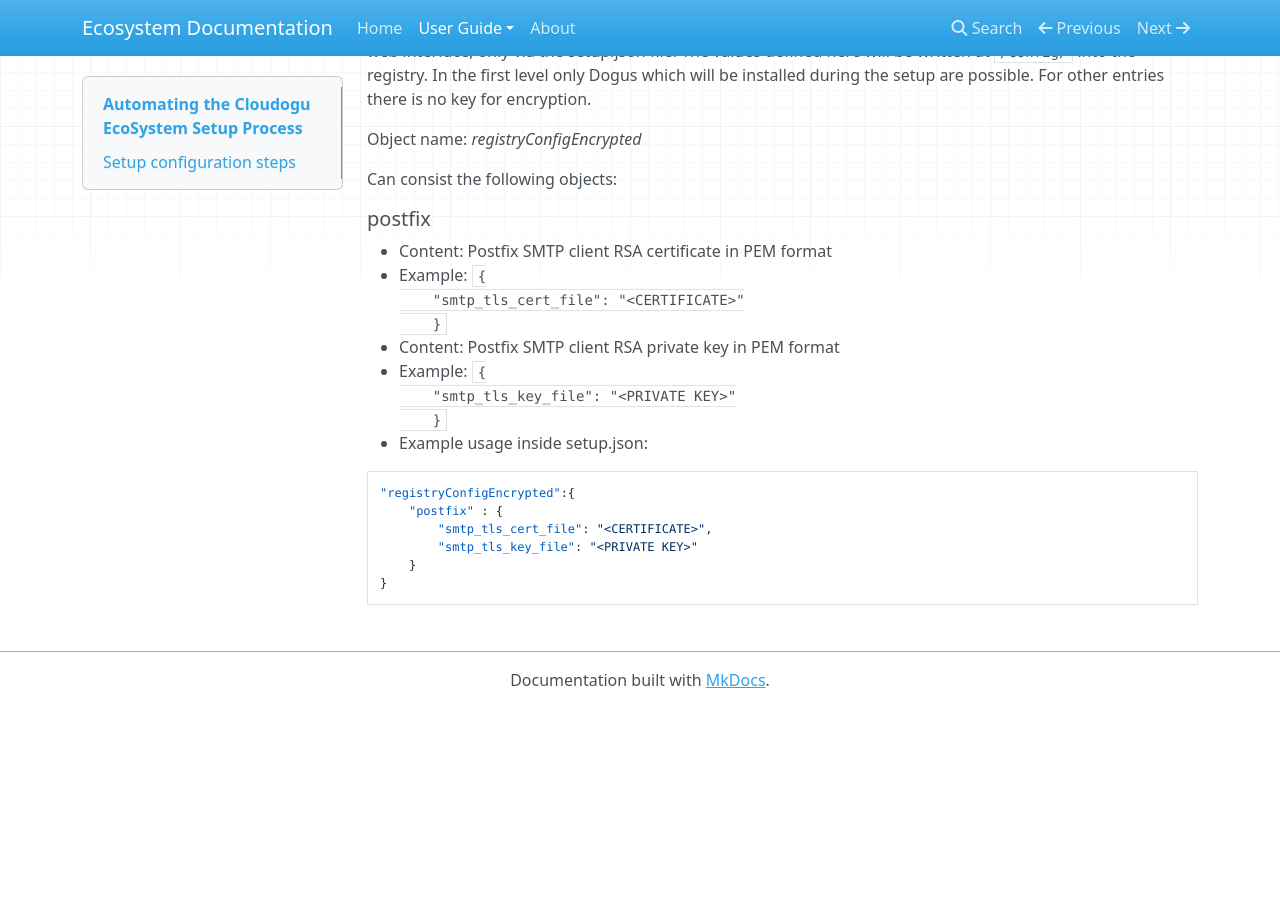
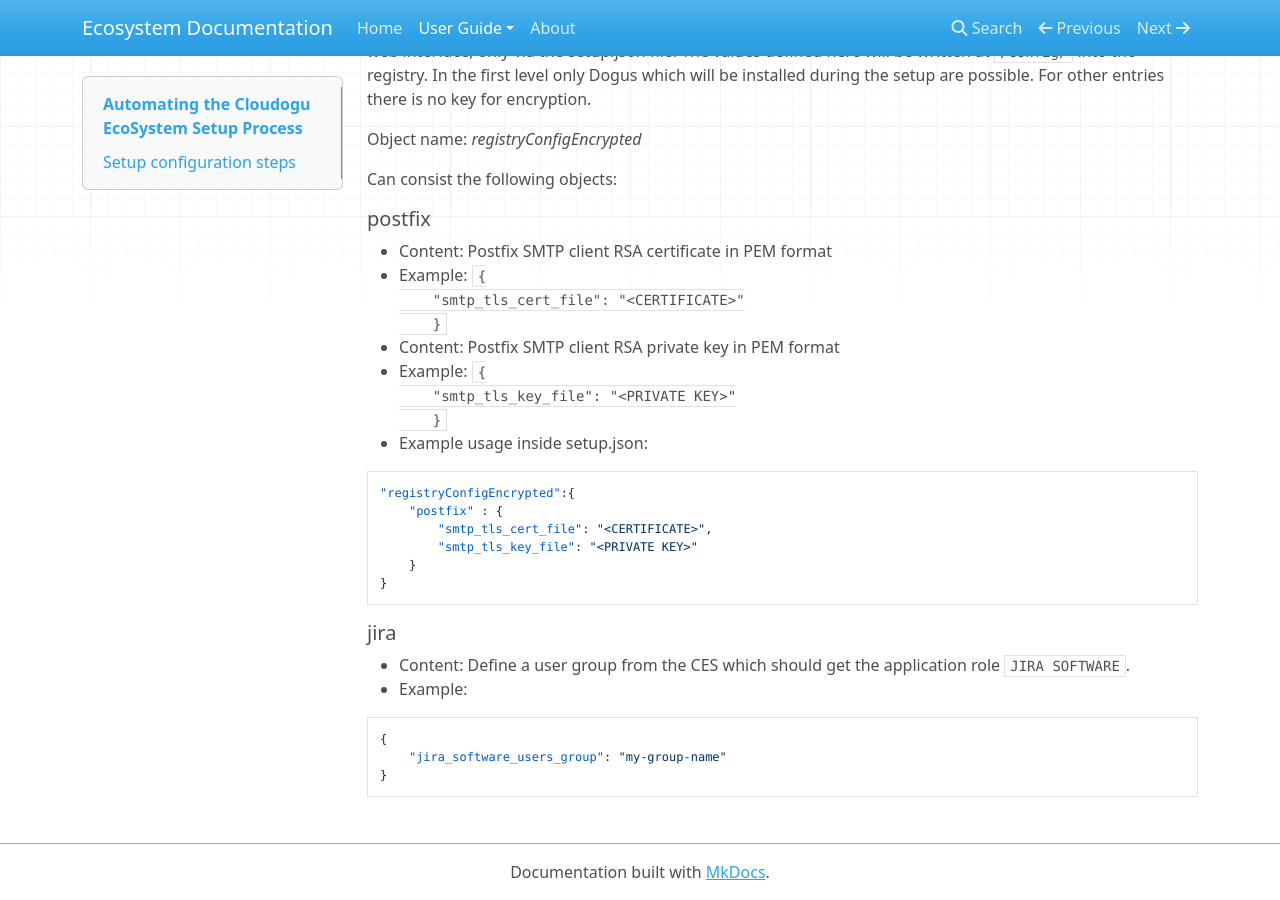
Before and after one commit to cloudogu/ecosystem, an MkDocs documentation site: the page built from docs/docs/user-guide/setup-json.md, in a window 1280 px wide and 900 px high, scrolled down 14671 px. Built offline with MkDocs 1.6.1, drawn with Linux system fonts in a browser that asks for light colours; nearby versions of some CDN libraries; old or Windows-style settings are respelled for this version of MkDocs; before the commit the page ends 15379 px from its top, so only the background shows below that.

Commit message:
393 add jira section

````diff
--- a/docs/docs/user-guide/setup-json.md
+++ b/docs/docs/user-guide/setup-json.md
@@ -682,3 +682,12 @@ Can consist the following objects:
 	}
 }
 ```
+
+##### jira
+* Content: Define a user group from the CES which should get the application role `JIRA SOFTWARE`.
+* Example:
+```
+{
+    "jira_software_users_group": "my-group-name"
+}
+```
````
Also changed, not shown: docs/docs/user-guide/setup-json_de.md (+9 -0 lines).
